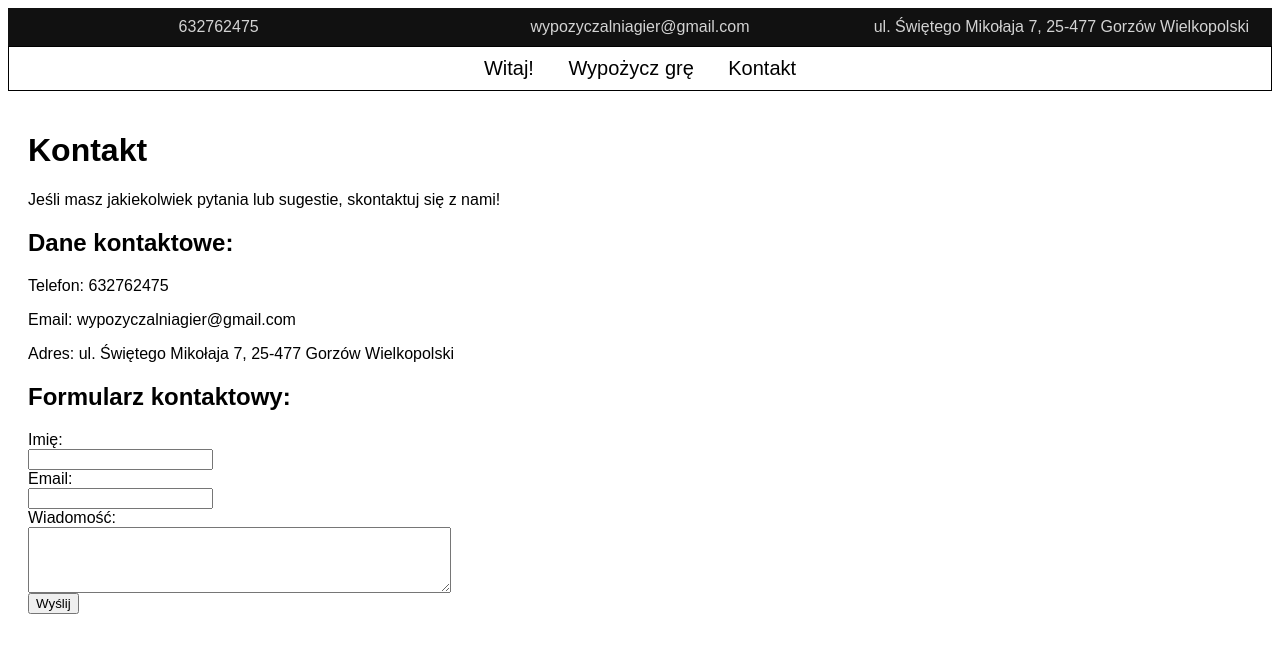
After one commit to DevWisniewski/Wypozyczalnia-gier-planszowych, a Django app: page /contact/ in a window 1280 px wide. The commit adds this page. Shown: the top 653 px of the page. Run offline with Django 4.2, Linux system fonts and the light colour scheme.

Commit message:
Utworzono widoki witaj, kontakt, wyporzycz grę.

```diff
--- a/games_rental/urls.py
+++ b/games_rental/urls.py
@@ -8,6 +8,9 @@ urlpatterns = [
     path('logout/', app_views.LogoutView.as_view(), name="logout"),
     path('add_user/', app_views.AddUserView.as_view(), name="add_user"),
     path('my_account/', app_views.MyAccountView.as_view(), name="my_account"),
-    path('game/<slug:slug>/', app_views.GameDetailsView.as_view(), name='game-detail'),  # Przeniesione wyżej
-    path('static_game_details/', app_views.StaticGameDetailsView.as_view(), name="static_game_details"),  # Przeniesione niżej
+    path('game/<slug:slug>/', app_views.GameDetailsView.as_view(), name='game-detail'),
+    path('static_game_details/', app_views.StaticGameDetailsView.as_view(), name="static_game_details"),
+    path('games/', app_views.GameListView.as_view(), name='game_list'),
+    path('contact/', app_views.ContactView.as_view(), name='contact'),
+    path('welcome/', app_views.WelcomeView.as_view(), name='welcome'),
 ]
--- a/games_rental_app/templates/games_rental_app/base.html
+++ b/games_rental_app/templates/games_rental_app/base.html
@@ -44,9 +44,9 @@
         <div>ul. Świętego Mikołaja 7, 25-477 Gorzów Wielkopolski</div>
     </div>
     <div class="navigation-bar">
-        <a href="#">Witaj!</a>
-        <a href="#">Wypożycz grę</a>
-        <a href="#">Kontakt</a>
+        <a href="{% url 'welcome' %}">Witaj!</a>
+        <a href="{% url 'game_list' %}">Wypożycz grę</a>
+        <a href="{% url 'contact' %}">Kontakt</a>
     </div>
 
     {% block content %} {% endblock %}
--- /dev/null
+++ b/games_rental_app/templates/games_rental_app/contact.html
@@ -0,0 +1,26 @@
+{% extends 'games_rental_app/base.html' %}
+
+{% block content %}
+<div style="padding: 20px;">
+    <h1>Kontakt</h1>
+    <p>Jeśli masz jakiekolwiek pytania lub sugestie, skontaktuj się z nami!</p>
+    <div>
+        <h2>Dane kontaktowe:</h2>
+        <p>Telefon: 632762475</p>
+        <p>Email: wypozyczalniagier@gmail.com</p>
+        <p>Adres: ul. Świętego Mikołaja 7, 25-477 Gorzów Wielkopolski</p>
+    </div>
+    <div>
+        <h2>Formularz kontaktowy:</h2>
+        <form action="#" method="post">
+            <label for="name">Imię:</label><br>
+            <input type="text" id="name" name="name"><br>
+            <label for="email">Email:</label><br>
+            <input type="text" id="email" name="email"><br>
+            <label for="message">Wiadomość:</label><br>
+            <textarea id="message" name="message" rows="4" cols="50"></textarea><br>
+            <input type="submit" value="Wyślij">
+        </form>
+    </div>
+</div>
+{% endblock %}
--- a/games_rental_app/templates/games_rental_app/dynamic_game_details.html
+++ b/games_rental_app/templates/games_rental_app/dynamic_game_details.html
@@ -14,7 +14,7 @@
             <li>Kategoria: {{ game.category|join:", " }}</li>
         </ul>
     </div>
-    <div class="game-column game-description">q`
+    <div class="game-column game-description">
         <h1>{{ game.name }}</h1>
         <p>{{ game.description }}</p>
 
--- a/games_rental_app/views.py
+++ b/games_rental_app/views.py
@@ -10,6 +10,8 @@ from django.contrib.auth.mixins import LoginRequiredMixin
 from django.views.generic import TemplateView
 from .forms import (LoginForm, AddUserForm,)
 from django.views.generic.detail import DetailView
+from .models import BoardGame
+from django.views.generic import ListView
 from .models import BoardGame
 
 User = get_user_model()
@@ -59,3 +61,17 @@ class GameDetailsView(DetailView):
     context_object_name = 'game'
     slug_field = 'slug'
     slug_url_kwarg = 'slug'
+
+
+class GameListView(ListView):
+    model = BoardGame
+    template_name = 'games_rental_app/game_list.html'
+    context_object_name = 'games'
+
+
+class ContactView(TemplateView):
+    template_name = 'games_rental_app/contact.html'
+
+
+class WelcomeView(TemplateView):
+    template_name = 'games_rental_app/welcome.html'
```
Also changed, not shown: games_rental_app/templates/games_rental_app/game_list.html (added, +16 -0 lines), games_rental_app/templates/games_rental_app/welcome.html (added, +12 -0 lines).
